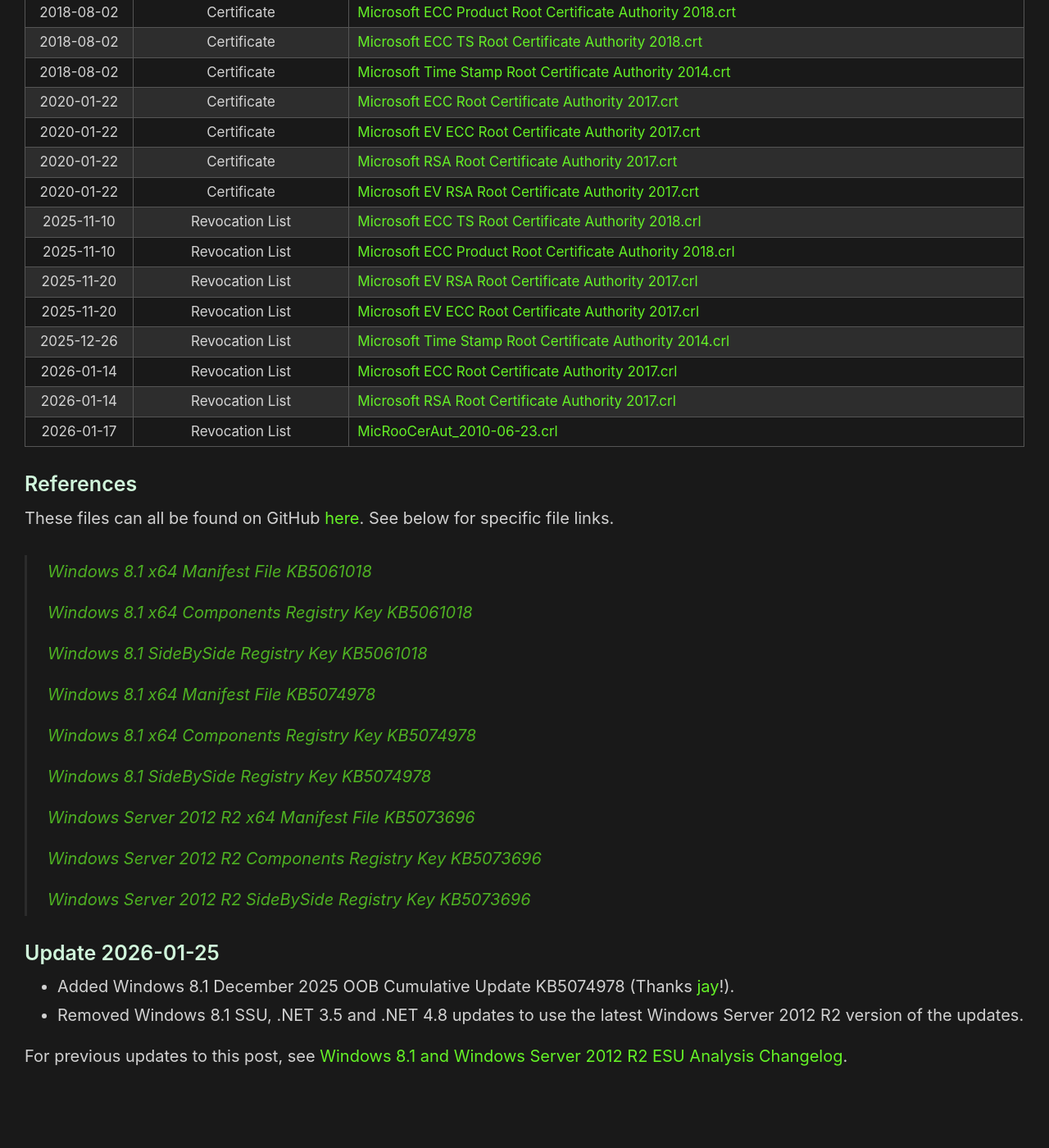
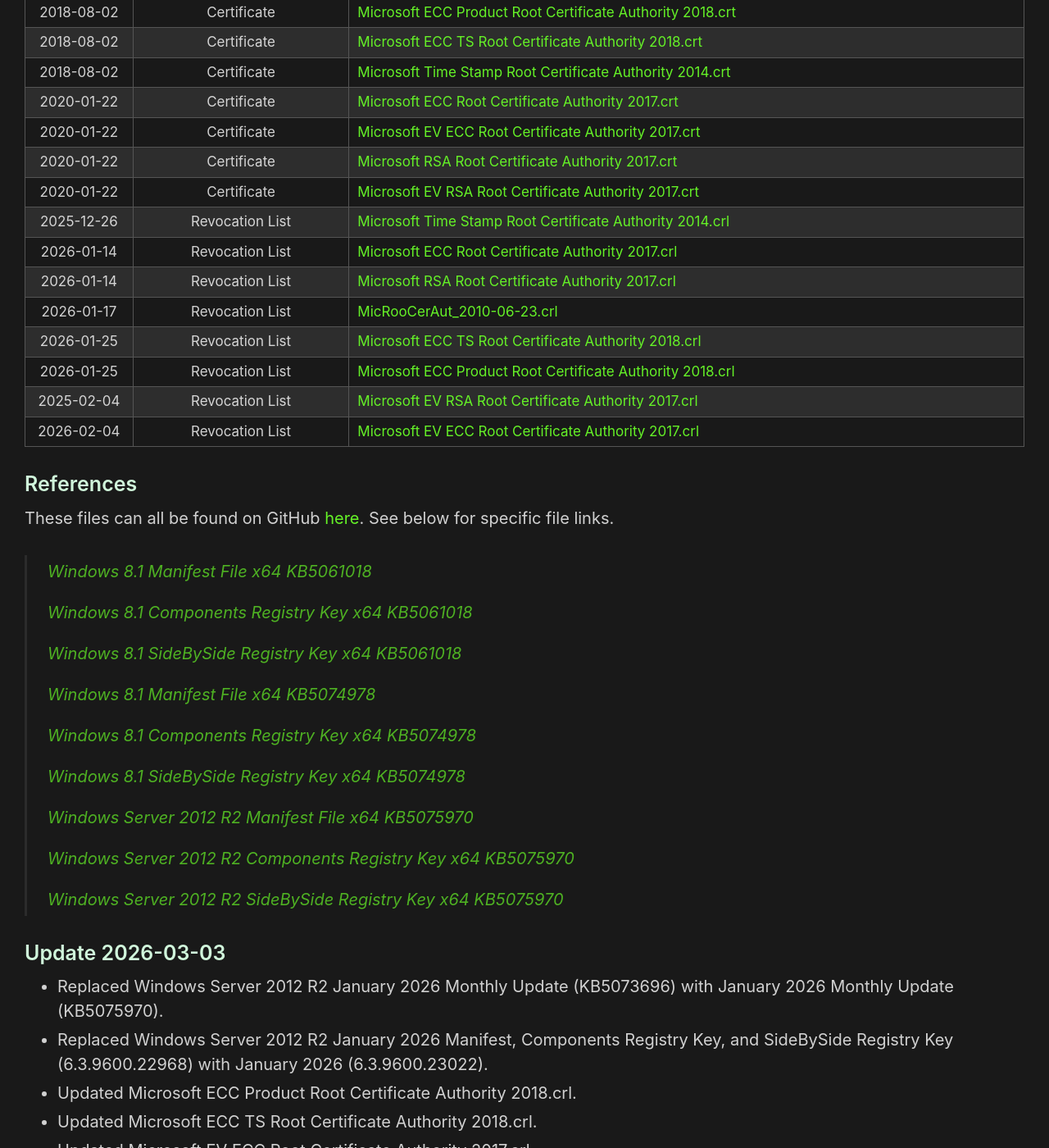
Before and after one commit to HackAndPwn/HackAndPwn.github.io, a Jekyll site: the page built from _posts/2024-01-21-windows-8.1-and-2012-r2-esu-analysis.md, in a window 1280 px wide and 1400 px high, scrolled down 4472 px. Shown: the whole window at 82% size. Built offline with Jekyll 4.4.1, drawn with Linux system fonts in a browser that asks for light colours; some of the changed text lies outside the part shown.

Commit message:
feb 2026 updates

```diff
--- a/_posts/2024-01-21-windows-8.1-and-2012-r2-esu-analysis.md
+++ b/_posts/2024-01-21-windows-8.1-and-2012-r2-esu-analysis.md
@@ -2,7 +2,7 @@
 layout: post
 title: Windows 8.1 and Windows Server 2012 R2 ESU Analysis
 original_date: 2024-01-21
-date: 2026-01-25
+date: 2026-03-03
 ---
 
 The original Windows 7 ESU Analysis can be found [here](https://hackandpwn.com/windows-7-esu-analysis).  With the ending of support for Windows 8.1 and Server 2012 R2 in 2023, additional research was conducted to see if similar techniques would work for these operating systems as well.  It was determined that both Windows 8.1 and Windows Server 2012 R2 can be fully patched past the supported period.
@@ -22,19 +22,19 @@
 ### Install The Latest Comprehensive Servicing Stack Update (SSU): Server 2012 R2 - KB5068783 (November 2025) / Windows 8.1 - KB5058529 (May 2025)
 Install [Server_2012_R2-KB5068783-x64.msu](https://github.com/HackAndPwn/Windows-8.1-And-Server-2012-R2-ESU-Analysis/raw/main/Patches/01_Windows8.1-KB5068783-x64.msu)  or [Windows8.1-KB5058529-x64.msu](https://github.com/HackAndPwn/Windows-8.1-And-Server-2012-R2-ESU-Analysis/raw/main/Patches/01_Windows8.1-KB5058529-x64_Win81.msu) and reboot the computer.
 
-### Install The Latest Comprehensive Monthly Cumulative Update Via Failed Reboot Technique: Server 2012 R2 - KB5073696 (January 2026) / Windows 8.1 - KB5061018 (June 2025)
-1. Install [Server_2012_R2-KB5073696-x64.msu](https://github.com/HackAndPwn/Windows-8.1-And-Server-2012-R2-ESU-Analysis/raw/main/Patches/02_Windows8.1-KB5073696-x64.msu)  or [Windows8.1-KB5061018-x64.msu](https://github.com/HackAndPwn/Windows-8.1-And-Server-2012-R2-ESU-Analysis/raw/main/Patches/02_Windows8.1-KB5061018-x64_Win81_2025_06.msu) and reboot the computer.  This will result in a failed update and rollback.
+### Install The Latest Comprehensive Monthly Cumulative Update Via Failed Reboot Technique: Server 2012 R2 - KB5075970 (February 2026) / Windows 8.1 - KB5061018 (June 2025)
+1. Install [Server_2012_R2-KB5075970-x64.msu](https://github.com/HackAndPwn/Windows-8.1-And-Server-2012-R2-ESU-Analysis/raw/main/Patches/02_Windows8.1-KB5075970-x64.msu)  or [Windows8.1-KB5061018-x64.msu](https://github.com/HackAndPwn/Windows-8.1-And-Server-2012-R2-ESU-Analysis/raw/main/Patches/02_Windows8.1-KB5061018-x64_Win81_2025_06.msu) and reboot the computer.  This will result in a failed update and rollback.
 2. Apply the KB5061018 Windows 8.1 or new Server 2012 R2 SideBySide registry key linked below.
-3. Install KB5073696 or KB5061018 again and reboot the computer.  This will result in a successful update.
+3. Install KB5075970 or KB5061018 again and reboot the computer.  This will result in a successful update.
 
-### Install The Latest Comprehensive Monthly Cumulative Update Via Manifest/Component Technique: Server 2012 R2 - KB5073696 (January 2026) / Windows 8.1 - KB5061018 (June 2025)
+### Install The Latest Comprehensive Monthly Cumulative Update Via Manifest/Component Technique: Server 2012 R2 - KB5075970 (February 2026) / Windows 8.1 - KB5061018 (June 2025)
 If using the Manifest/Components registry key technique:
 1. Copy the manifest file linked below into the C:\Windows\WinSxS\Manifests folder.  This can be done by executing the following commands:
 > takeown /f C:\Windows\WinSxS\Manifests /a
 >
 > icacls C:\Windows\WinSxS\Manifests /grant Everyone:(F)
 >
-> copy amd64_microsoft-windows-s..edsecurityupdatesai_31bf3856ad364e35_6.3.9600.22968_none_59ad352bf641315b.manifest C:\Windows\WinSxS\Manifests
+> copy amd64_microsoft-windows-s..edsecurityupdatesai_31bf3856ad364e35_6.3.9600.23022_none_59d24b41f6265ccf.manifest C:\Windows\WinSxS\Manifests
 >
 > or for Windows 8.1:
 > copy amd64_microsoft-windows-s..edsecurityupdatesai_31bf3856ad364e35_6.3.9600.22620_none_59d06cd9f627ff6a.manifest C:\Windows\WinSxS\Manifests
@@ -44,7 +44,7 @@
 > icacls C:\Windows\WinSxS\Manifests /setowner "NT SERVICE\TrustedInstaller"
 2. Apply the KB5061018 Windows 8.1 or Server 2012 R2 Components registry key linked below.
 3. Apply the KB5061018 Windows 8.1 or Server 2012 R2 SideBySide registry key linked below.
-4. Install [Server_2012_R2-KB5073696-x64.msu](https://github.com/HackAndPwn/Windows-8.1-And-Server-2012-R2-ESU-Analysis/raw/main/Patches/02_Windows8.1-KB5073696-x64.msu) or [Windows8.1-KB5061018-x64.msu](https://github.com/HackAndPwn/Windows-8.1-And-Server-2012-R2-ESU-Analysis/raw/main/Patches/02_Windows8.1-KB5061018-x64_Win81_2025_06.msu).
+4. Install [Server_2012_R2-KB5075970-x64.msu](https://github.com/HackAndPwn/Windows-8.1-And-Server-2012-R2-ESU-Analysis/raw/main/Patches/02_Windows8.1-KB5075970-x64.msu) or [Windows8.1-KB5061018-x64.msu](https://github.com/HackAndPwn/Windows-8.1-And-Server-2012-R2-ESU-Analysis/raw/main/Patches/02_Windows8.1-KB5061018-x64_Win81_2025_06.msu).
 
 ### Windows 8.1 Only - Install The Latest Compatible Servicing Stack Update (SSU): KB5068783 (November 2025)
 Install [Windows8.1-KB5068783-x64.msu](https://github.com/HackAndPwn/Windows-8.1-And-Server-2012-R2-ESU-Analysis/raw/main/Patches/01_Windows8.1-KB5068783-x64.msu) and reboot the computer.
@@ -89,40 +89,44 @@
 <tr><td>2020-01-22</td><td>Certificate</td><td style="text-align:left"><a href="https://github.com/HackAndPwn/Windows-7-Patching/raw/master/08_Certs/Microsoft%20EV%20ECC%20Root%20Certificate%20Authority%202017.crt">Microsoft EV ECC Root Certificate Authority 2017.crt</a></td></tr>
 <tr><td>2020-01-22</td><td>Certificate</td><td style="text-align:left"><a href="https://github.com/HackAndPwn/Windows-7-Patching/raw/master/08_Certs/Microsoft%20RSA%20Root%20Certificate%20Authority%202017.crt">Microsoft RSA Root Certificate Authority 2017.crt</a></td></tr>
 <tr><td>2020-01-22</td><td>Certificate</td><td style="text-align:left"><a href="https://github.com/HackAndPwn/Windows-7-Patching/raw/master/08_Certs/Microsoft%20EV%20RSA%20Root%20Certificate%20Authority%202017.crt">Microsoft EV RSA Root Certificate Authority 2017.crt</a></td></tr>
-<tr><td>2025-11-10</td><td>Revocation List</td><td style="text-align:left"><a href="https://github.com/HackAndPwn/Windows-7-Patching/raw/master/08_Certs/Microsoft%20ECC%20TS%20Root%20Certificate%20Authority%202018.crl">Microsoft ECC TS Root Certificate Authority 2018.crl</a></td></tr>
-<tr><td>2025-11-10</td><td>Revocation List</td><td style="text-align:left"><a href="https://github.com/HackAndPwn/Windows-7-Patching/raw/master/08_Certs/Microsoft%20ECC%20Product%20Root%20Certificate%20Authority%202018.crl">Microsoft ECC Product Root Certificate Authority 2018.crl</a></td></tr>
-<tr><td>2025-11-20</td><td>Revocation List</td><td style="text-align:left"><a href="https://github.com/HackAndPwn/Windows-7-Patching/raw/master/08_Certs/Microsoft%20EV%20RSA%20Root%20Certificate%20Authority%202017.crl">Microsoft EV RSA Root Certificate Authority 2017.crl</a></td></tr>
-<tr><td>2025-11-20</td><td>Revocation List</td><td style="text-align:left"><a href="https://github.com/HackAndPwn/Windows-7-Patching/raw/master/08_Certs/Microsoft%20EV%20ECC%20Root%20Certificate%20Authority%202017.crl">Microsoft EV ECC Root Certificate Authority 2017.crl</a></td></tr>
 <tr><td>2025-12-26</td><td>Revocation List</td><td style="text-align:left"><a href="https://github.com/HackAndPwn/Windows-7-Patching/raw/master/08_Certs/Microsoft%20Time%20Stamp%20Root%20Certificate%20Authority%202014.crl">Microsoft Time Stamp Root Certificate Authority 2014.crl</a></td></tr>
 <tr><td>2026-01-14</td><td>Revocation List</td><td style="text-align:left"><a href="https://github.com/HackAndPwn/Windows-7-Patching/raw/master/08_Certs/Microsoft%20ECC%20Root%20Certificate%20Authority%202017.crl">Microsoft ECC Root Certificate Authority 2017.crl</a></td></tr>
 <tr><td>2026-01-14</td><td>Revocation List</td><td style="text-align:left"><a href="https://github.com/HackAndPwn/Windows-7-Patching/raw/master/08_Certs/Microsoft%20RSA%20Root%20Certificate%20Authority%202017.crl">Microsoft RSA Root Certificate Authority 2017.crl</a></td></tr>
 <tr><td>2026-01-17</td><td>Revocation List</td><td style="text-align:left"><a href="https://github.com/HackAndPwn/Windows-7-Patching/raw/master/08_Certs/MicRooCerAut_2010-06-23.crl">MicRooCerAut_2010-06-23.crl</a></td></tr>
+<tr><td>2026-01-25</td><td>Revocation List</td><td style="text-align:left"><a href="https://github.com/HackAndPwn/Windows-7-Patching/raw/master/08_Certs/Microsoft%20ECC%20TS%20Root%20Certificate%20Authority%202018.crl">Microsoft ECC TS Root Certificate Authority 2018.crl</a></td></tr>
+<tr><td>2026-01-25</td><td>Revocation List</td><td style="text-align:left"><a href="https://github.com/HackAndPwn/Windows-7-Patching/raw/master/08_Certs/Microsoft%20ECC%20Product%20Root%20Certificate%20Authority%202018.crl">Microsoft ECC Product Root Certificate Authority 2018.crl</a></td></tr>
+<tr><td>2025-02-04</td><td>Revocation List</td><td style="text-align:left"><a href="https://github.com/HackAndPwn/Windows-7-Patching/raw/master/08_Certs/Microsoft%20EV%20RSA%20Root%20Certificate%20Authority%202017.crl">Microsoft EV RSA Root Certificate Authority 2017.crl</a></td></tr>
+<tr><td>2026-02-04</td><td>Revocation List</td><td style="text-align:left"><a href="https://github.com/HackAndPwn/Windows-7-Patching/raw/master/08_Certs/Microsoft%20EV%20ECC%20Root%20Certificate%20Authority%202017.crl">Microsoft EV ECC Root Certificate Authority 2017.crl</a></td></tr>
 </tbody></table>
 
 ### References
 
 These files can all be found on GitHub [here](https://github.com/HackAndPwn/Windows-8.1-And-Server-2012-R2-ESU-Analysis).  See below for specific file links.
 
-> [Windows 8.1 x64 Manifest File KB5061018](https://github.com/HackAndPwn/Windows-8.1-And-Server-2012-R2-ESU-Analysis/blob/main/2025_06/amd64_microsoft-windows-s..edsecurityupdatesai_31bf3856ad364e35_6.3.9600.22620_none_59d06cd9f627ff6a.manifest)
+> [Windows 8.1 Manifest File x64 KB5061018](https://github.com/HackAndPwn/Windows-8.1-And-Server-2012-R2-ESU-Analysis/blob/main/2025_06/amd64_microsoft-windows-s..edsecurityupdatesai_31bf3856ad364e35_6.3.9600.22620_none_59d06cd9f627ff6a.manifest)
 >
-> [Windows 8.1 x64 Components Registry Key KB5061018](https://github.com/HackAndPwn/Windows-8.1-And-Server-2012-R2-ESU-Analysis/blob/main/2025_06/8.1_x64_ComponentsRegistryKey.reg)
+> [Windows 8.1 Components Registry Key x64 KB5061018](https://github.com/HackAndPwn/Windows-8.1-And-Server-2012-R2-ESU-Analysis/blob/main/2025_06/8.1_x64_ComponentsRegistryKey.reg)
 >
-> [Windows 8.1 SideBySide Registry Key KB5061018](https://github.com/HackAndPwn/Windows-8.1-And-Server-2012-R2-ESU-Analysis/blob/main/2025_06/8.1_x64_SideBySideRegistryKey_x64.reg)
+> [Windows 8.1 SideBySide Registry Key x64 KB5061018](https://github.com/HackAndPwn/Windows-8.1-And-Server-2012-R2-ESU-Analysis/blob/main/2025_06/8.1_x64_SideBySideRegistryKey_x64.reg)
 >
-> [Windows 8.1 x64 Manifest File KB5074978](https://github.com/HackAndPwn/Windows-8.1-And-Server-2012-R2-ESU-Analysis/blob/main/2025_12/amd64_microsoft-windows-s..edsecurityupdatesai_31bf3856ad364e35_6.3.9600.22925_none_59d573fdf6237592.manifest)
+> [Windows 8.1 Manifest File x64 KB5074978](https://github.com/HackAndPwn/Windows-8.1-And-Server-2012-R2-ESU-Analysis/blob/main/2025_12/amd64_microsoft-windows-s..edsecurityupdatesai_31bf3856ad364e35_6.3.9600.22925_none_59d573fdf6237592.manifest)
 >
-> [Windows 8.1 x64 Components Registry Key KB5074978](https://github.com/HackAndPwn/Windows-8.1-And-Server-2012-R2-ESU-Analysis/blob/main/2025_12/8.1_x64_ComponentsRegistryKey.reg)
+> [Windows 8.1 Components Registry Key x64 KB5074978](https://github.com/HackAndPwn/Windows-8.1-And-Server-2012-R2-ESU-Analysis/blob/main/2025_12/8.1_x64_ComponentsRegistryKey.reg)
 >
-> [Windows 8.1 SideBySide Registry Key KB5074978](https://github.com/HackAndPwn/Windows-8.1-And-Server-2012-R2-ESU-Analysis/blob/main/2025_12/8.1_x64_SideBySideRegistryKey_x64.reg)
+> [Windows 8.1 SideBySide Registry Key x64 KB5074978](https://github.com/HackAndPwn/Windows-8.1-And-Server-2012-R2-ESU-Analysis/blob/main/2025_12/8.1_x64_SideBySideRegistryKey_x64.reg)
 >
-> [Windows Server 2012 R2 x64 Manifest File KB5073696](https://github.com/HackAndPwn/Windows-8.1-And-Server-2012-R2-ESU-Analysis/blob/main/2026_01/amd64_microsoft-windows-s..edsecurityupdatesai_31bf3856ad364e35_6.3.9600.22968_none_59ad352bf641315b.manifest)
+> [Windows Server 2012 R2 Manifest File x64 KB5075970](https://github.com/HackAndPwn/Windows-8.1-And-Server-2012-R2-ESU-Analysis/blob/main/2026_02/amd64_microsoft-windows-s..edsecurityupdatesai_31bf3856ad364e35_6.3.9600.23022_none_59d24b41f6265ccf.manifest)
 >
-> [Windows Server 2012 R2 Components Registry Key KB5073696](https://github.com/HackAndPwn/Windows-8.1-And-Server-2012-R2-ESU-Analysis/blob/main/2026_01/Server_2012_R2_x64_ComponentsRegistryKey.reg)
+> [Windows Server 2012 R2 Components Registry Key x64 KB5075970](https://github.com/HackAndPwn/Windows-8.1-And-Server-2012-R2-ESU-Analysis/blob/main/2026_02/Server_2012_R2_x64_ComponentsRegistryKey.reg)
 >
-> [Windows Server 2012 R2 SideBySide Registry Key KB5073696](https://github.com/HackAndPwn/Windows-8.1-And-Server-2012-R2-ESU-Analysis/blob/main/2026_01/Server_2012_R2_x64_SideBySideRegistryKey_x64.reg)
+> [Windows Server 2012 R2 SideBySide Registry Key x64 KB5075970](https://github.com/HackAndPwn/Windows-8.1-And-Server-2012-R2-ESU-Analysis/blob/main/2026_02/Server_2012_R2_x64_SideBySideRegistryKey_x64.reg)
 
-### Update 2026-01-25
-* Added Windows 8.1 December 2025 OOB Cumulative Update KB5074978 (Thanks [jay](https://github.com/jay)!).
-* Removed Windows 8.1 SSU, .NET 3.5 and .NET 4.8 updates to use the latest Windows Server 2012 R2 version of the updates.
+### Update 2026-03-03
+* Replaced Windows Server 2012 R2 January 2026 Monthly Update (KB5073696) with January 2026 Monthly Update (KB5075970).
+* Replaced Windows Server 2012 R2 January 2026 Manifest, Components Registry Key, and SideBySide Registry Key (6.3.9600.22968) with January 2026 (6.3.9600.23022).
+* Updated Microsoft ECC Product Root Certificate Authority 2018.crl.
+* Updated Microsoft ECC TS Root Certificate Authority 2018.crl.
+* Updated Microsoft EV ECC Root Certificate Authority 2017.crl.
+* Updated Microsoft EV RSA Root Certificate Authority 2017.crl.
 
 For previous updates to this post, see [Windows 8.1 and Windows Server 2012 R2 ESU Analysis Changelog](https://hackandpwn.com/windows-8.1-and-2012-r2-esu-analysis-changelog/).
```
Also changed, not shown: _posts/2024-01-21-windows-8.1-and-2012-r2-esu-analysis-changelog.md (+4 -0 lines).
